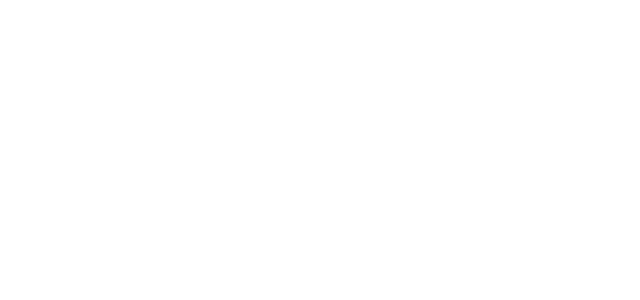
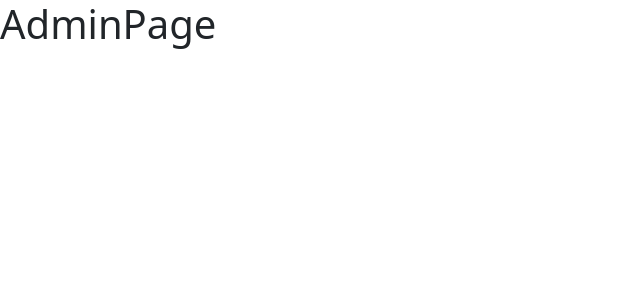
Before and after one commit to leandroblanca/PlayMovie, a React (Vite) app: page /admin in a window 1280 px wide. Before the commit this address had no page. Shown: the top 300 px of the page, without its empty margins (0-640 px from the left). Built offline with nearby package versions, Linux system fonts and the light colour scheme.

Commit message:
agrego rutas de admin

```diff
--- a/package.json
+++ b/package.json
@@ -17,7 +17,8 @@
     "react-bootstrap": "^2.10.10",
     "react-dom": "^19.2.0",
     "react-icons": "^5.6.0",
-    "react-router": "^7.13.1"
+    "react-router": "^7.13.1",
+    "react-router-dom": "^7.13.1"
   },
   "devDependencies": {
     "@eslint/js": "^9.39.1",
--- a/src/App.jsx
+++ b/src/App.jsx
@@ -1,7 +1,8 @@
-import { BrowserRouter, Route, Routes } from 'react-router'
+import { BrowserRouter, Route, Routes } from 'react-router-dom'
 import './App.css'
 import "./index.css";
-import { Router } from 'react-router'
+import AdminProtegida from "./pages/Admin/AdminProtegida";
+import Login from './pages/login';
 
 function App() {
 
@@ -10,9 +11,8 @@ function App() {
     <>
     <BrowserRouter>
     <Routes>
-      <Route>
-
-      </Route>
+       <Route path="/admin" element={<AdminProtegida />} />
+       <Route path="/login" element={<Login />} />
     </Routes>
     </BrowserRouter>
     </>
--- /dev/null
+++ b/src/pages/Admin/AdminProtegida.jsx
@@ -0,0 +1,13 @@
+import { Navigate } from "react-router-dom";
+import Admin from "./Admin";
+
+
+const isAdmin = true;
+
+const AdminProtegida = () => {
+  if (!isAdmin) {
+    return <Navigate to="/login" />;
+  }
+  return <Admin />;
+};
+export default AdminProtegida;
--- /dev/null
+++ b/src/pages/Login.jsx
@@ -0,0 +1,11 @@
+import React from 'react'
+
+const Login = () => {
+  return (
+    <div>
+      <h1>Login</h1>
+    </div>
+  )
+}
+
+export default Login;
```
Also changed, not shown: src/pages/Admin/Admin.css (added), src/pages/Admin/Admin.jsx (renamed from src/pages/Admin.jsx), 1 other file (tests, documents, lock files or other folders).
